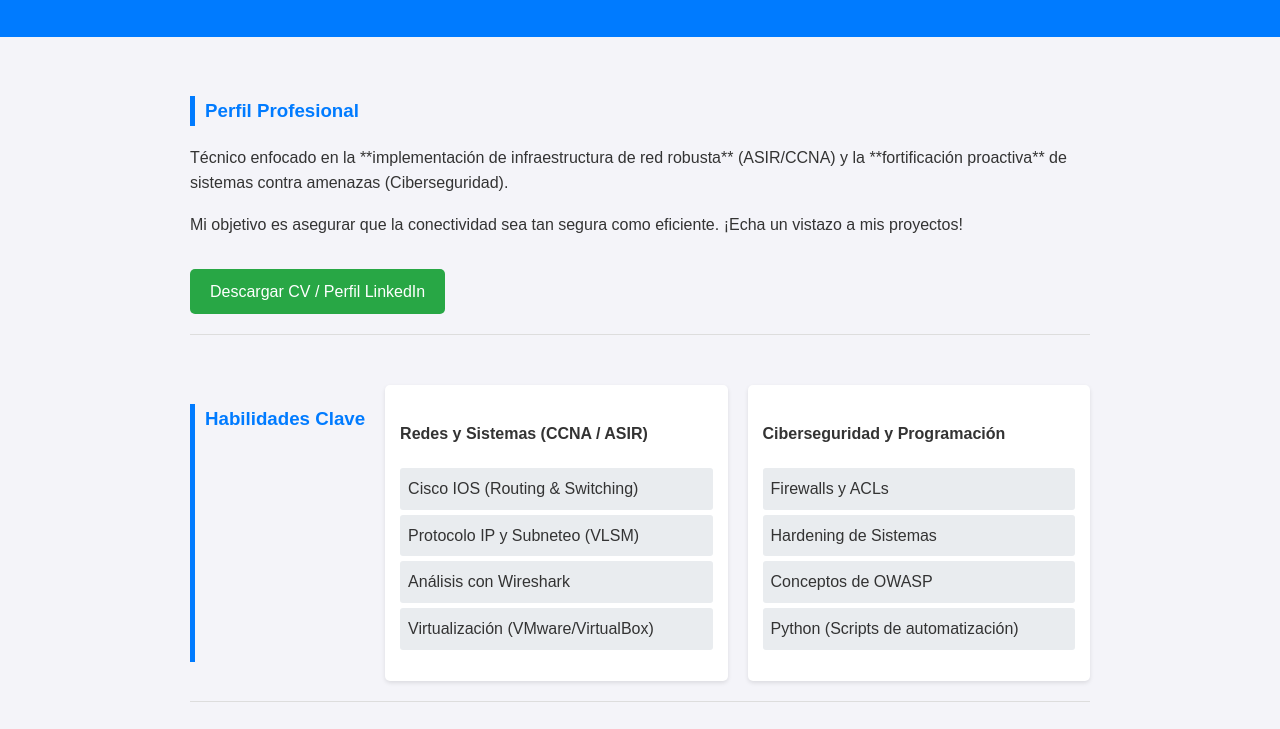
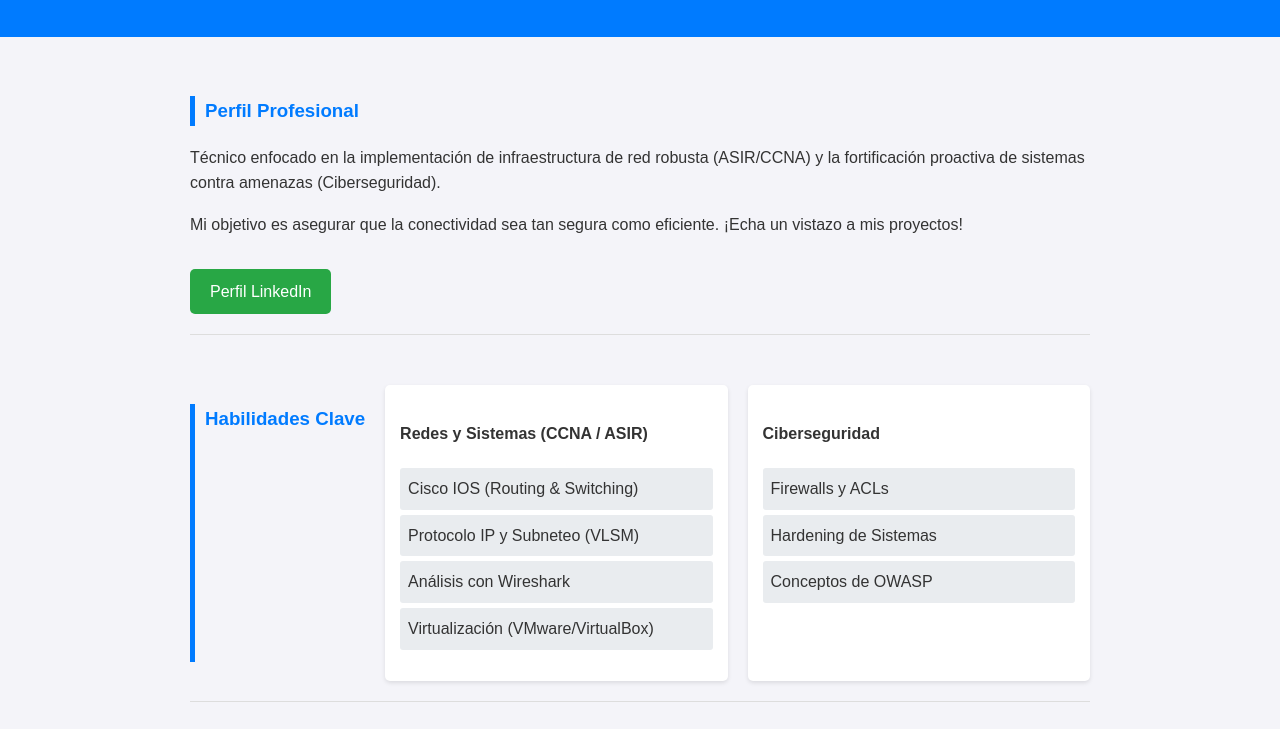
Before and after one commit to Esthercg15/esthercg15.github.io, a plain HTML site: page Index.html in a window 1280 px wide. Shown: the part 150-879 px from the top of the page. Drawn offline with Linux system fonts and the light colour scheme.

Commit message:
Index.html

```diff
--- a/Index.html
+++ b/Index.html
@@ -3,22 +3,22 @@
 <head>
     <meta charset="UTF-8">
     <meta name="viewport" content="width=device-width, initial-scale=1.0">
-    <title>[TU NOMBRE] - Redes y Ciberseguridad</title>
+    <title>Esther Carrillo Gálvez - Redes y Ciberseguridad</title>
     <link rel="stylesheet" href="style.css">
 </head>
 <body>
 
     <header>
-        <h1>[TU NOMBRE COMPLETO]</h1>
+        <h1>Esther Carrillo Gálvez</h1>
         <h2>Administradora de Sistemas | Especialista en Redes y Seguridad</h2>
     </header>
 
     <main>
         <section id="sobre-mi">
             <h3>Perfil Profesional</h3>
-            <p>Técnico enfocado en la **implementación de infraestructura de red robusta** (ASIR/CCNA) y la **fortificación proactiva** de sistemas contra amenazas (Ciberseguridad).</p>
+            <p>Técnico enfocado en la implementación de infraestructura de red robusta (ASIR/CCNA) y la fortificación proactiva de sistemas contra amenazas (Ciberseguridad).</p>
             <p>Mi objetivo es asegurar que la conectividad sea tan segura como eficiente. ¡Echa un vistazo a mis proyectos!</p>
-            <a href="[ENLACE A TU CV EN PDF O LINKEDIN]" target="_blank" class="btn">Descargar CV / Perfil LinkedIn</a>
+            <a href="www.linkedin.com/in/esthercgalvez" target="_blank" class="btn">Perfil LinkedIn</a>
         </section>
 
         <section id="habilidades">
@@ -34,12 +34,12 @@
             </div>
 
             <div class="habilidad-grupo">
-                <h4>Ciberseguridad y Programación</h4>
+                <h4>Ciberseguridad</h4>
                 <ul>
                     <li>Firewalls y ACLs</li>
                     <li>Hardening de Sistemas</li>
                     <li>Conceptos de OWASP</li>
-                    <li>Python (Scripts de automatización)</li>
+
                 </ul>
             </div>
         </section>
@@ -59,8 +59,9 @@
     </main>
 
     <footer>
-        <p>&copy; 2025 [TU NOMBRE]. Construido con HTML y CSS.</p>
+
     </footer>
 
 </body>
+
 </html>
```
